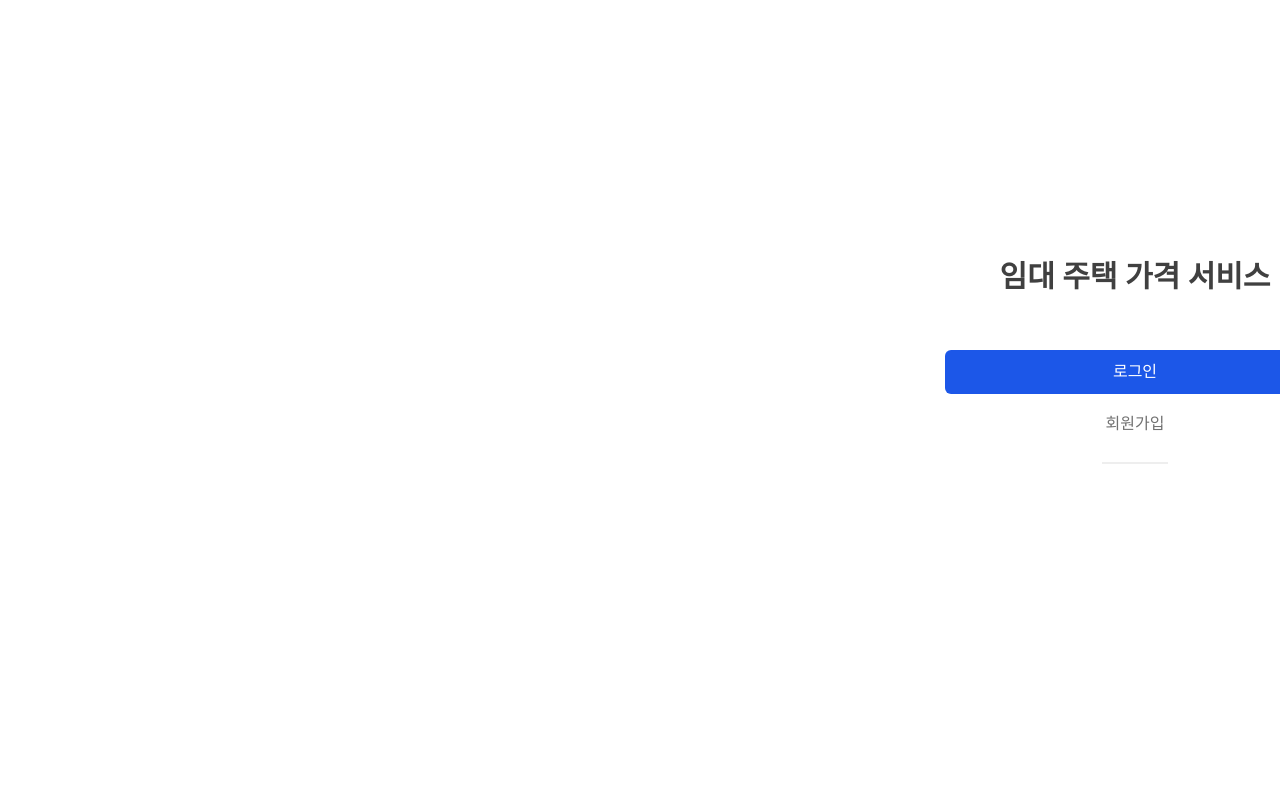
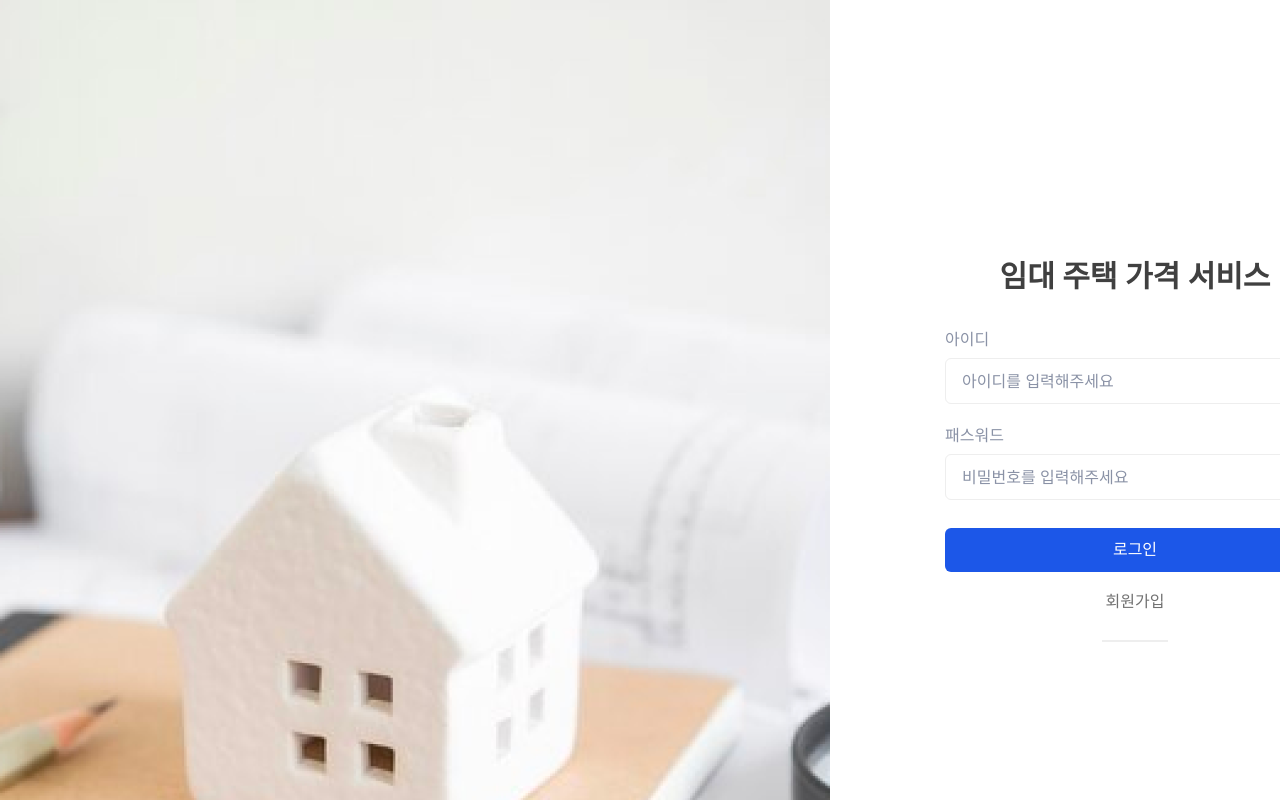
Before and after one commit to ahndb/react-estate, a React (Create React App) app: page / in a window 1280 px wide. Shown: the top 800 px of the page. Built offline with nearby package versions, Linux system fonts and the light colour scheme; the HTML template or start-up script is replaced by a standard one; a web font is replaced by a local one.

Commit message:
240411 10:50 Updatee inputBox

```diff
--- a/src/components/Inputbox/index.tsx
+++ b/src/components/Inputbox/index.tsx
@@ -1,24 +1,35 @@
-import React from 'react';
+import React, { ChangeEvent } from 'react';
 import './style.css';
 
-interface InputBoxProps {
+export interface InputBoxProps {
   label: string;
   type: 'text' | 'password';
+  value: string;
   placeholder: string;
-  button?: string;
+  onChangeHandler: (event: ChangeEvent<HTMLInputElement>) => void;
+  buttonTitle?: string;
 }
 
-
-export default function InputBox({label, type, placeholder, button}: InputBoxProps) {
+export default function InputBox({ label, type, value, placeholder, onChangeHandler, buttonTitle }: InputBoxProps) {
 
   return (
     <div className="input-box">
       <div className="input-label label">{label}</div>
       <div className="input-content-box">
-          <input className="input" type={type} placeholder={placeholder} />
-          <div className="input-disable-button">{button}</div>
+          <input
+              className="input"
+              type={type}
+              value={value}
+              placeholder={placeholder}
+              onChange={onChangeHandler}
+          />
+          { buttonTitle &&
+          <div className="input-disable-button">
+              {buttonTitle}
+          </div>
+          }
       </div>
       <div className="input-message"></div>
     </div>
-  )
+  );
 }
--- a/src/views/Authentication/index.tsx
+++ b/src/views/Authentication/index.tsx
@@ -1,5 +1,9 @@
-import React, { useState } from 'react';
+import React, { ChangeEvent, useState } from 'react';
 import './style.css';
+
+import SignInBackground from 'assets/image/sign-in-background.png';
+import SignUpBackground from 'assets/image/sing-up-background-image.png';
+import InputBox from 'components/Inputbox';
 
 type AuthPage = 'sign-in' | 'sign-up';
 
@@ -9,13 +13,30 @@ interface Props {
 
 function SignIn ({onLinkClickHandler}: Props) {
 
+  const [id, setId] = useState<string>('');
+  const [password, setPassword] = useState<string>('');
+
+  const onIdChangeHandler = (event: ChangeEvent<HTMLInputElement>) => {
+    setId(event.target.value);
+  };
+  const onPasswordChangeHandler = (event: ChangeEvent<HTMLInputElement>) => {
+    setPassword(event.target.value);
+  };
+
   const onSignInButtonClickHandler = () => {
+    alert(`아이디 : ${id} / 비밀번호 ${password}`);
+    setId('');
+    setPassword('');
+    alert(`아이디 : ${id} / 비밀번호 ${password}`);
 
   };
 
   return (
     <div className='authentication-contents'>
-      <div className='authentication-input-container'></div>
+      <div className='authentication-input-container'>
+        <InputBox label={'아이디'} type={'text'} value={id} placeholder={'아이디를 입력해주세요'} onChangeHandler={onIdChangeHandler}  />
+        <InputBox label={'패스워드'} type={'password'} value={password} placeholder={'비밀번호를 입력해주세요'} onChangeHandler={onPasswordChangeHandler}  />
+      </div>
       <div className='authentication-button-container'>
         <div className="primary-button full-width" onClick={onSignInButtonClickHandler}> 로그인</div>
         <div  className="text-link" onClick={onLinkClickHandler}>회원가입</div>
@@ -59,11 +80,13 @@ export default function Authentication() {
   <SignIn onLinkClickHandler={onLinkClickHandler} /> :
   <SignUp onLinkClickHandler={onLinkClickHandler} />
 
-
+  const imageBoxStyle = { backgroundImage: `url(${page === 'sign-in' ? SignInBackground : SignUpBackground})`}
 
   return (
     <div id="authentication-wrapper">
-      <div className='authentication-image-box'></div>
+      <div
+        className='authentication-image-box'
+        style={imageBoxStyle}></div>
       <div className='authentication-box'>
         <div className='authentication-container'>
           <div className='authentication-title h1'>{'임대 주택 가격 서비스'}</div>
```
